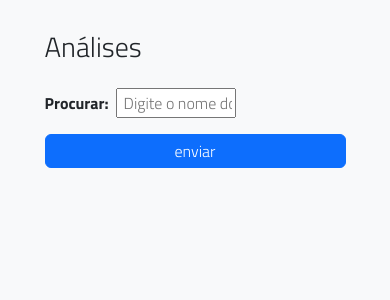
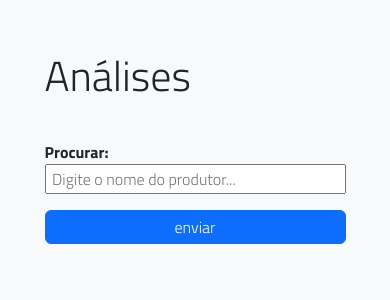
Before and after one commit to movacomunicacao/powergrowth, a PHP site: page /consulta.php in a window 390 px wide. Shown: the top 300 px of the page. Run offline with PHP 8.4, Linux system fonts and the light colour scheme; some libraries are stand-ins or nearby versions.

Commit message:
Add files via upload

```diff
--- a/styles/style.css
+++ b/styles/style.css
@@ -22,12 +22,18 @@
 }
 
 
-@media screen and (max-width: 600px) {
-    .cadastro input{
-        width: 100%;
-    }
-    .consulta input{
-        width: 100%;
+@media screen and (max-width: 800px) {
+
+    select, input {
+        width: 100% !important;
     }
 
+    table {
+        width: 100% !important;
+    }
+
+    .cadastro h1 {
+        margin-top: 50px;
+        font-size: 42px;
+        margin-bottom: 20px;}
 }
```
